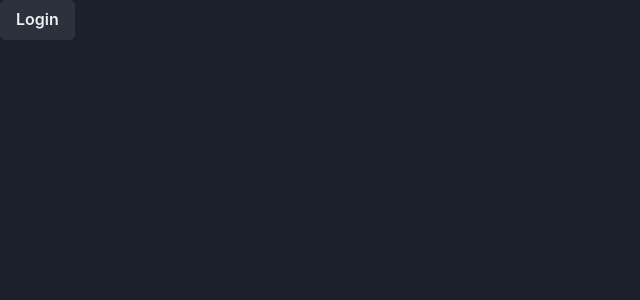
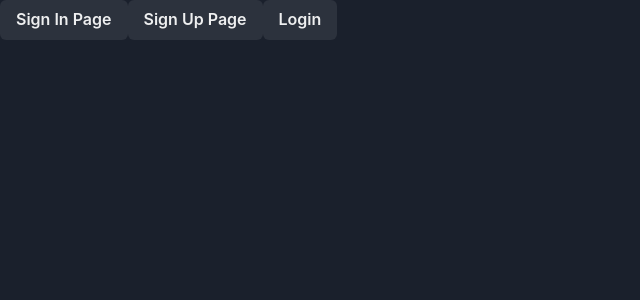
Before and after one commit to nitishkaf/featherswatch, a Next.js app: page / in a window 1280 px wide. Shown: the top 300 px of the page, without its empty margins (0-640 px from the left). Built offline with nearby package versions, Linux system fonts and the light colour scheme; no server answers.

Commit message:
chore: remove unused import

```diff
--- a/src/pages/index.tsx
+++ b/src/pages/index.tsx
@@ -1,13 +1,18 @@
 import { UserContext } from "@/lib/context";
 import { firebaseSignOut, signInWithGoogle } from "@/lib/firebase";
 import { Button } from "@chakra-ui/react";
+import { useRouter } from "next/router";
 import { useContext } from "react";
 
 export default function Home() {
   const { user, username } = useContext(UserContext);
+  const router = useRouter();
   console.log("username", user);
   return (
     <>
+      <Button onClick={() => router.push("/signin")}>Sign In Page</Button>
+      <Button onClick={() => router.push("/signup")}>Sign Up Page</Button>
+
       {user ? (
         <div>
           <h1>Hi </h1>
```
Also changed, not shown: src/components/SignIn/SignInForm.tsx (+1 -8 lines).
